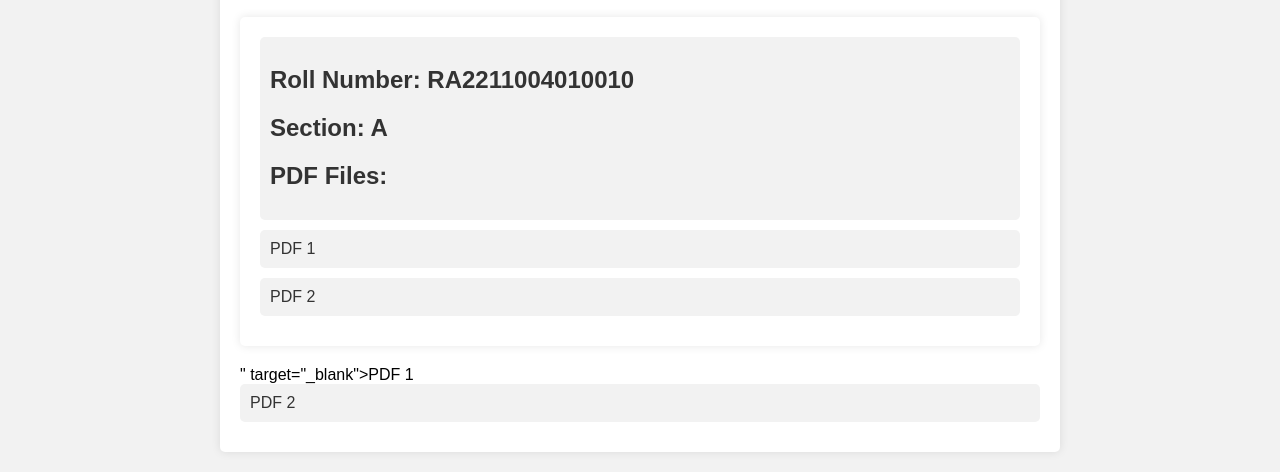
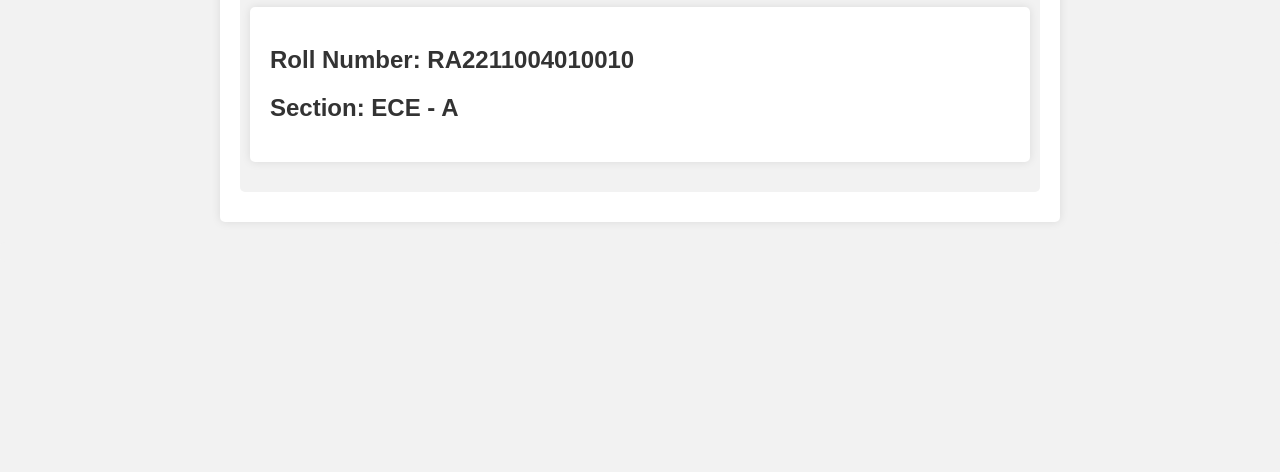
Before and after one commit to Sachin2122fk/Portfolio---Website, a plain HTML site: page index.html in a window 1280 px wide. Shown: the part 424-896 px from the top of the page. After the commit the page ends 800 px from the top, so only its background shows below. Drawn offline with Linux system fonts and the light colour scheme.

Commit message:
Update index.html

```diff
--- a/index.html
+++ b/index.html
@@ -102,14 +102,9 @@
                 </header>
                 <div class="container">
                     <h2>Roll Number: RA2211004010010</h2>
-                    <h2>Section: A</h2>
-                    <h2>PDF Files:</h2>
-                    <a class="pdf-link" href="1.pdf" target="_blank">PDF 1</a>
-                    <a class="pdf-link" href="2.pdf" target="_blank">PDF 2</a>
+                    <h2>Section: ECE - A</h2>
                 </div>
             </body>
-            </html>" target="_blank">PDF 1</a>
-        <a class="pdf-link" href="path_to_your_second_pdf.pdf" target="_blank">PDF 2</a>
     </div>
 </body>
 </html>
```
